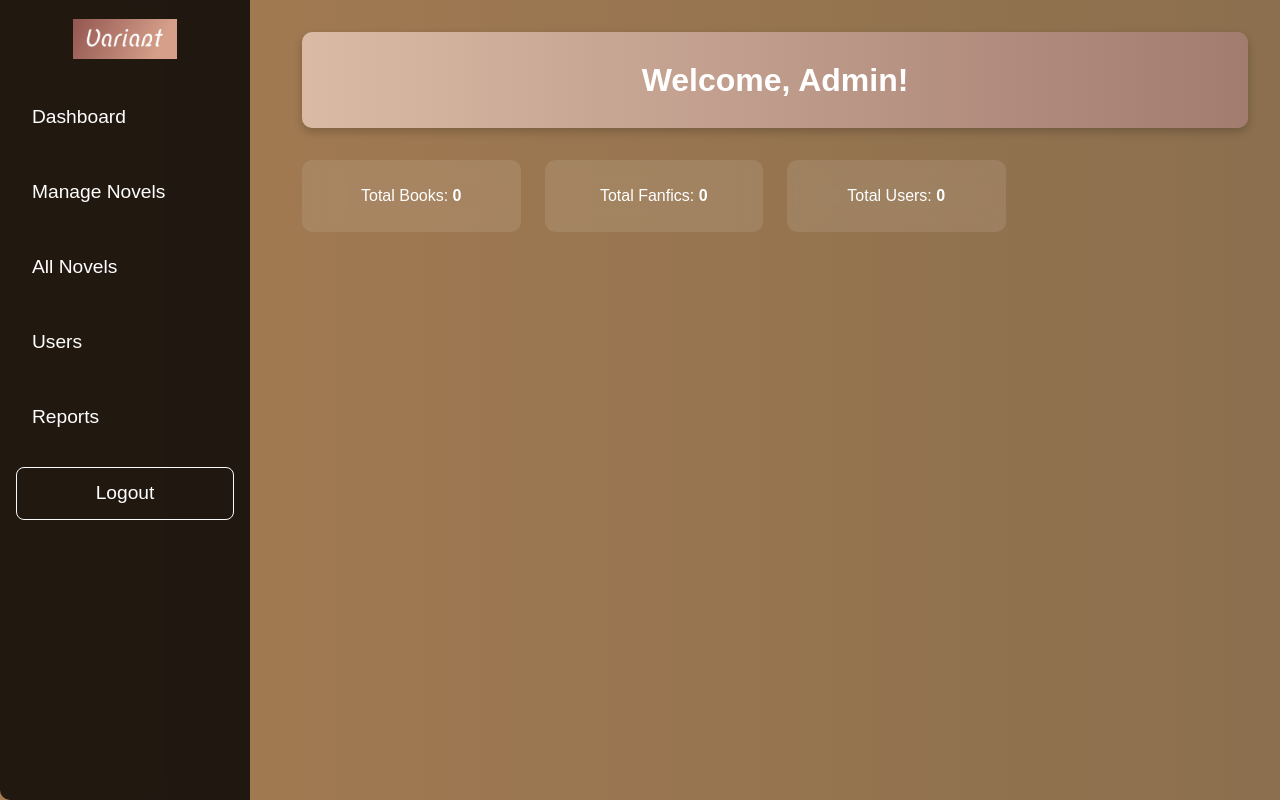
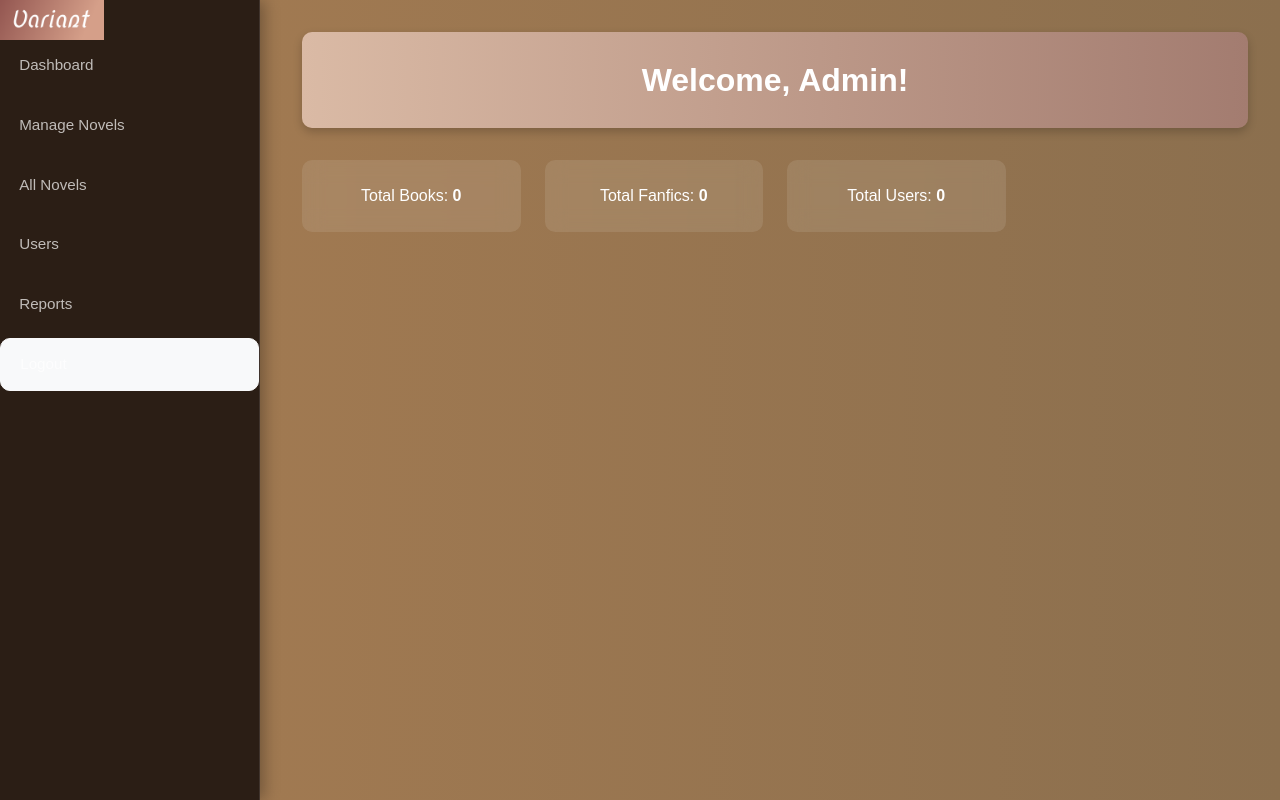
Before and after one commit to Aarya-Shinde/Variant, a PHP site: page /scrape/pages/admin_dashboard.php in a window 1280 px wide. Run offline with PHP 8.4, Linux system fonts and the light colour scheme; the visitor is signed in with stand-in values (Sample User, id 1); data that the repository does not hold is empty; a stand-in replaces the project's code that opens the database connection.

Commit message:
Replaced the admin sidebar style

```diff
--- a/pages/style/admin_dash.css
+++ b/pages/style/admin_dash.css
@@ -4,23 +4,56 @@ body {
     color: #3e2723;
 }
 
+/* Sidebar Container Refinement */
+/* Sidebar Container */
 .sidebar {
-    width: 250px;
-    background: rgba(0, 0, 0, 0.8);
-    color: white;
+    width: 260px;
+    background: rgba(30, 20, 15, 0.9); /* Deep earthy dark */
+    backdrop-filter: blur(15px);
+    -webkit-backdrop-filter: blur(15px);
+    color: #f5ebe0;
     position: fixed;
-    height: 100%;
-    padding: 1rem;
-    border-radius: 0px 0 0 10px;
-    backdrop-filter: blur(10px);
+    height: 100vh;
+    display: flex;
+    flex-direction: column;
+    border-right: 1px solid rgba(255, 255, 255, 0.1);
+    box-shadow: 4px 0 15px rgba(0, 0, 0, 0.3);
+    z-index: 1000;
 }
 
-.sidebar .logo {
+/* Stylized Text Logo */
+.logo-text {
+    padding: 2.5rem 1.5rem;
+    text-align: center;
+}
+
+.logo-text a {
+    text-decoration: none;
+    color: #fff;
+    font-family: 'Playfair Display', serif; /* Or any serif font */
     font-size: 1.8rem;
-    font-weight: bold;
-    text-align: center;
-    margin-bottom: 2rem;
-    color: #8b4513;
+    font-weight: 800;
+    letter-spacing: 2px;
+    display: block;
+}
+
+.logo-dot {
+    color: #8b4513; /* Signature brown accent */
+}
+
+.logo-text small {
+    display: block;
+    font-size: 0.65rem;
+    letter-spacing: 3px;
+    color: rgba(255, 255, 255, 0.5);
+    margin-top: 5px;
+    text-transform: uppercase;
+}
+
+/* Navigation List */
+.sidebar-nav {
+    flex-grow: 1;
+    padding: 0 1rem;
 }
 
 .sidebar ul {
@@ -29,23 +62,54 @@ body {
 }
 
 .sidebar ul li {
-    margin: 1.5rem 0;
+    margin-bottom: 0.5rem;
 }
 
 .sidebar ul li a {
     text-decoration: none;
-    color: white;
-    font-size: 1.2rem;
+    color: rgba(255, 255, 255, 0.7);
+    font-size: 0.95rem;
+    display: flex;
+    align-items: center;
+    padding: 0.9rem 1.2rem;
+    border-radius: 10px;
+    transition: all 0.3s ease;
+}
+
+/* Hover & Active States */
+.sidebar ul li a:hover {
+    background: rgba(255, 255, 255, 0.05);
+    color: #fff;
+    transform: translateX(5px);
+}
+
+.sidebar ul li a.active {
+    background: #8b4513;
+    color: #fff;
+    box-shadow: 0 4px 12px rgba(139, 69, 19, 0.3);
+}
+
+/* Footer / Logout Area */
+.sidebar-footer {
+    padding: 1.5rem;
+    border-top: 1px solid rgba(255, 255, 255, 0.05);
+}
+
+.logout-link {
+    text-decoration: none;
+    color: #e63946; /* Subtle red for logout */
+    font-weight: 600;
     display: block;
-    padding: 0.7rem 1rem;
+    text-align: center;
+    padding: 0.8rem;
+    border: 1px solid rgba(230, 57, 70, 0.3);
     border-radius: 8px;
     transition: 0.3s;
-    background-color: rgba(0, 0, 0, 0);
 }
 
-.sidebar ul li a:hover {
-    background-color: #8b4513;
-    transform: scale(1.05);
+.logout-link:hover {
+    background: #e63946;
+    color: #fff;
 }
 
 .main-content {
```
